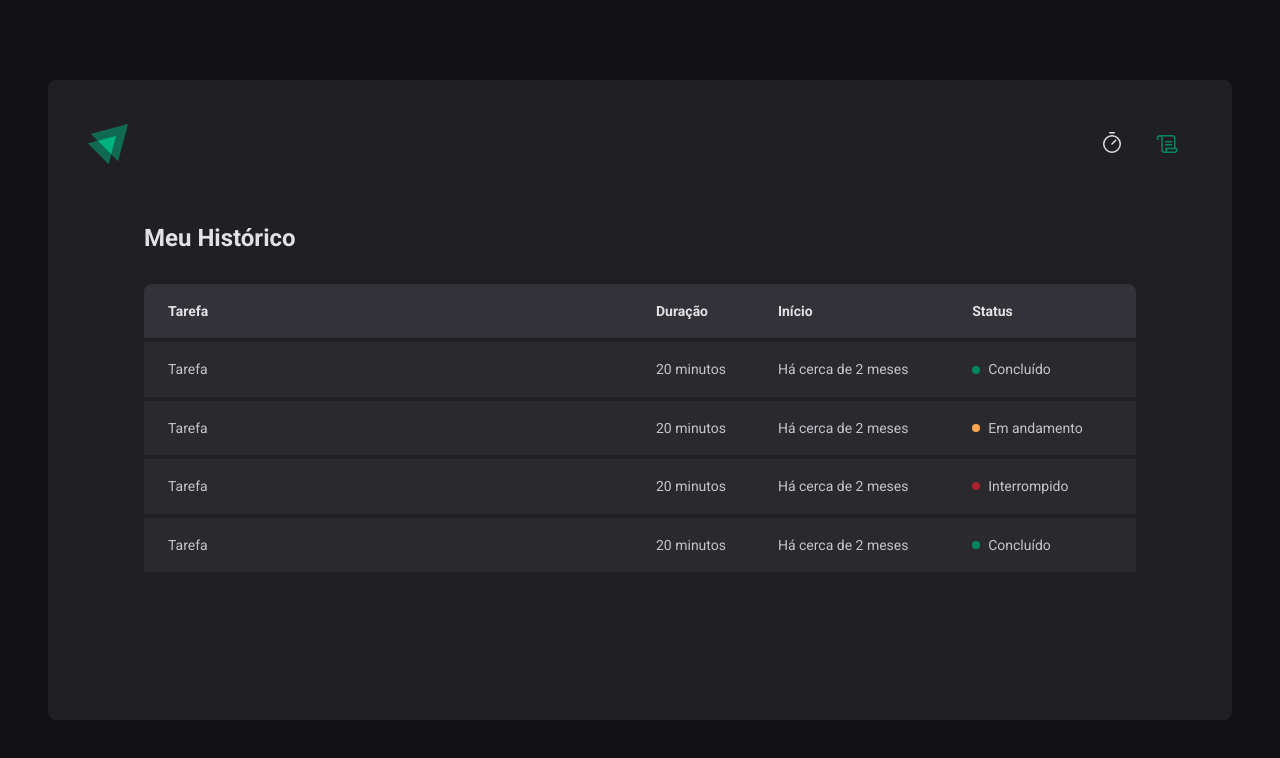
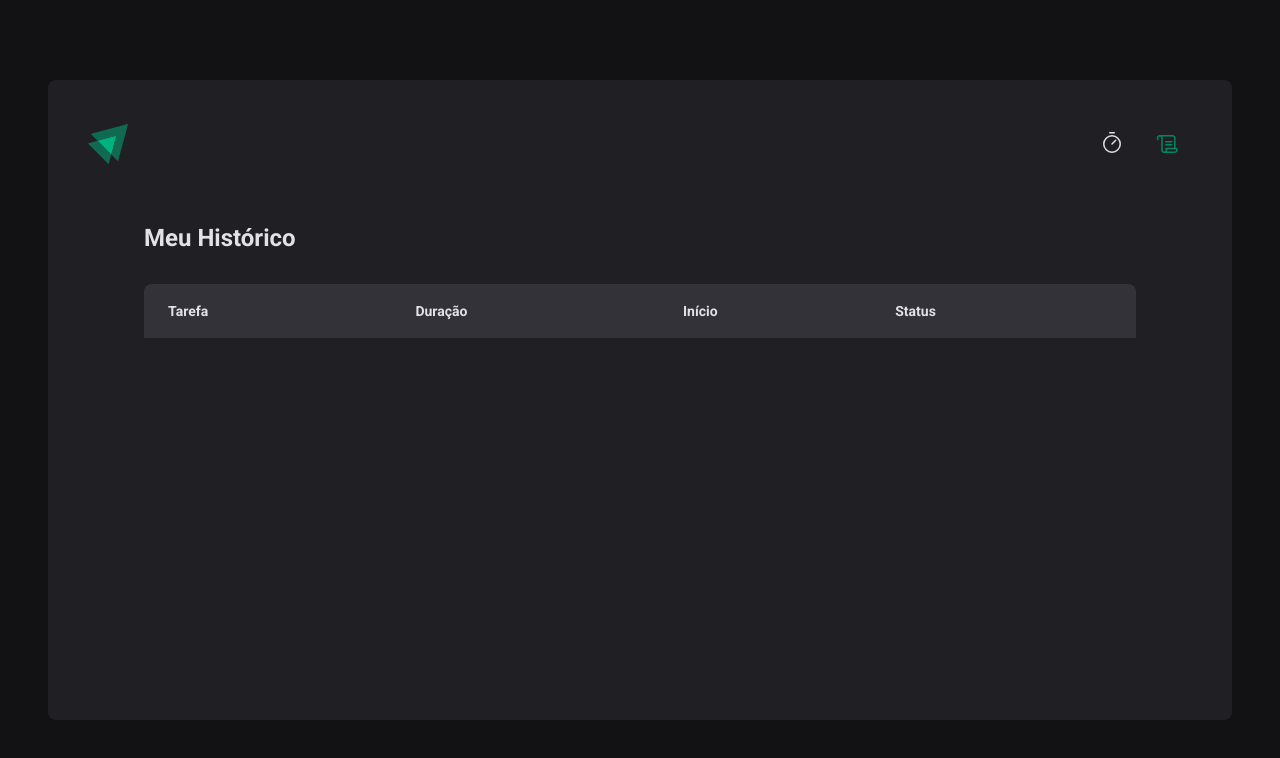
Before and after one commit to BiancaGrenzel/react-pomodoro, a React (Vite) app: page /history in a window 1280 px wide. Shown: the top 758 px of the page. Built offline with nearby package versions, Linux system fonts and the light colour scheme; the HTML template or start-up script is replaced by a standard one.

Commit message:
:sparkles: feat: showing data on history page

```diff
--- a/src/pages/History/index.tsx
+++ b/src/pages/History/index.tsx
@@ -1,6 +1,12 @@
+import { useContext } from 'react'
 import { HistoryContainer, HistoryList, Status } from './styles'
+import { CyclesContext } from '../../contexts/CyclesContext'
+import { formatDistanceToNow } from 'date-fns'
+import { ptBR } from 'date-fns/locale'
 
 export function History() {
+  const { cycles } = useContext(CyclesContext)
+  console.log(cycles)
   return (
     <HistoryContainer>
       <h1>Meu Histórico</h1>
@@ -15,38 +21,31 @@
             </tr>
           </thead>
           <tbody>
-            <tr>
-              <td>Tarefa</td>
-              <td>20 minutos</td>
-              <td>Há cerca de 2 meses</td>
-              <td>
-                <Status statusColor="green">Concluído</Status>
-              </td>
-            </tr>
-            <tr>
-              <td>Tarefa</td>
-              <td>20 minutos</td>
-              <td>Há cerca de 2 meses</td>
-              <td>
-                <Status statusColor="yellow">Em andamento</Status>
-              </td>
-            </tr>
-            <tr>
-              <td>Tarefa</td>
-              <td>20 minutos</td>
-              <td>Há cerca de 2 meses</td>
-              <td>
-                <Status statusColor="red">Interrompido</Status>
-              </td>
-            </tr>
-            <tr>
-              <td>Tarefa</td>
-              <td>20 minutos</td>
-              <td>Há cerca de 2 meses</td>
-              <td>
-                <Status statusColor="green">Concluído</Status>
-              </td>
-            </tr>
+            {cycles.map((cycle) => {
+              return (
+                <tr key={cycle.id}>
+                  <td>{cycle.task}</td>
+                  <td>{cycle.minutesAmount} minutos</td>
+                  <td>
+                    {formatDistanceToNow(cycle.startDate, {
+                      addSuffix: true,
+                      locale: ptBR,
+                    })}
+                  </td>
+                  <td>
+                    {cycle.finishedDate && (
+                      <Status statusColor="green">Concluído</Status>
+                    )}
+                    {cycle.interruptedDate && (
+                      <Status statusColor="red">Interrompido</Status>
+                    )}
+                    {!cycle.finishedDate && !cycle.interruptedDate && (
+                      <Status statusColor="yellow">Em andamento</Status>
+                    )}
+                  </td>
+                </tr>
+              )
+            })}
           </tbody>
         </table>
       </HistoryList>
```
